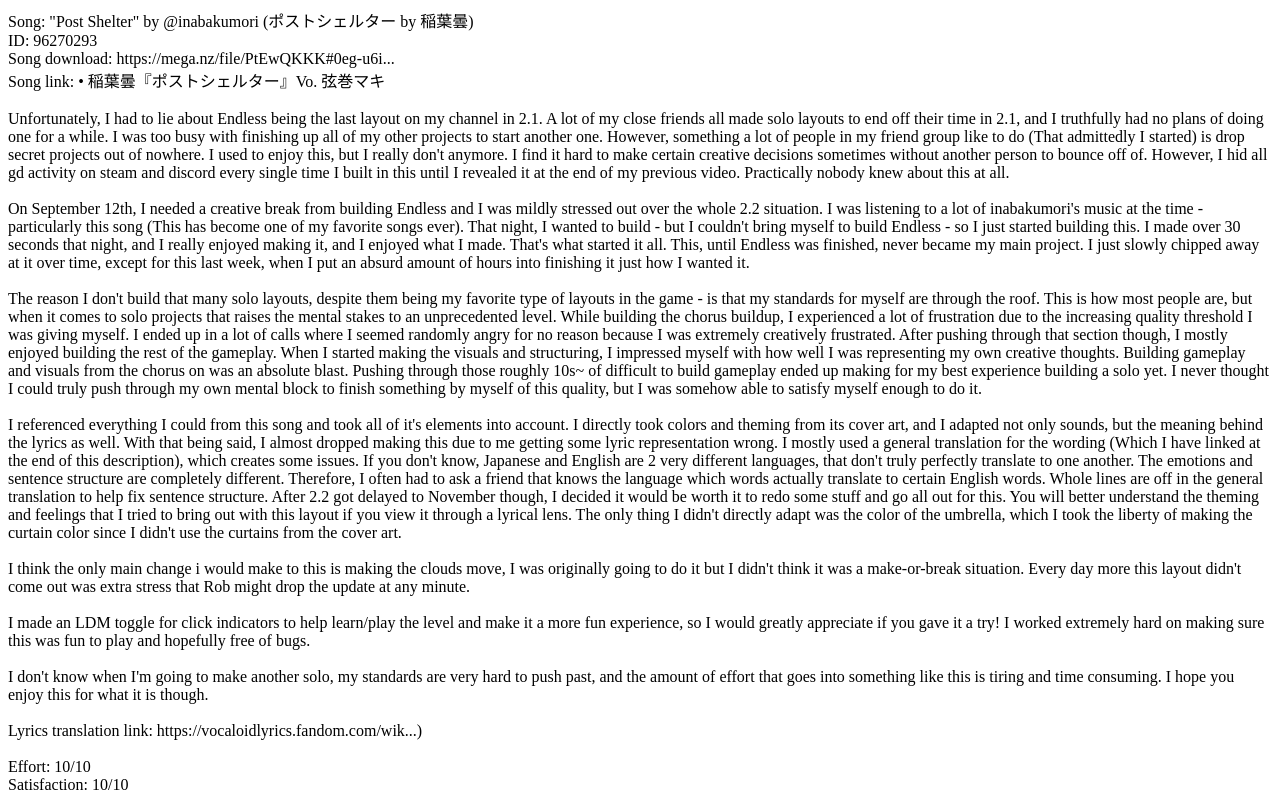
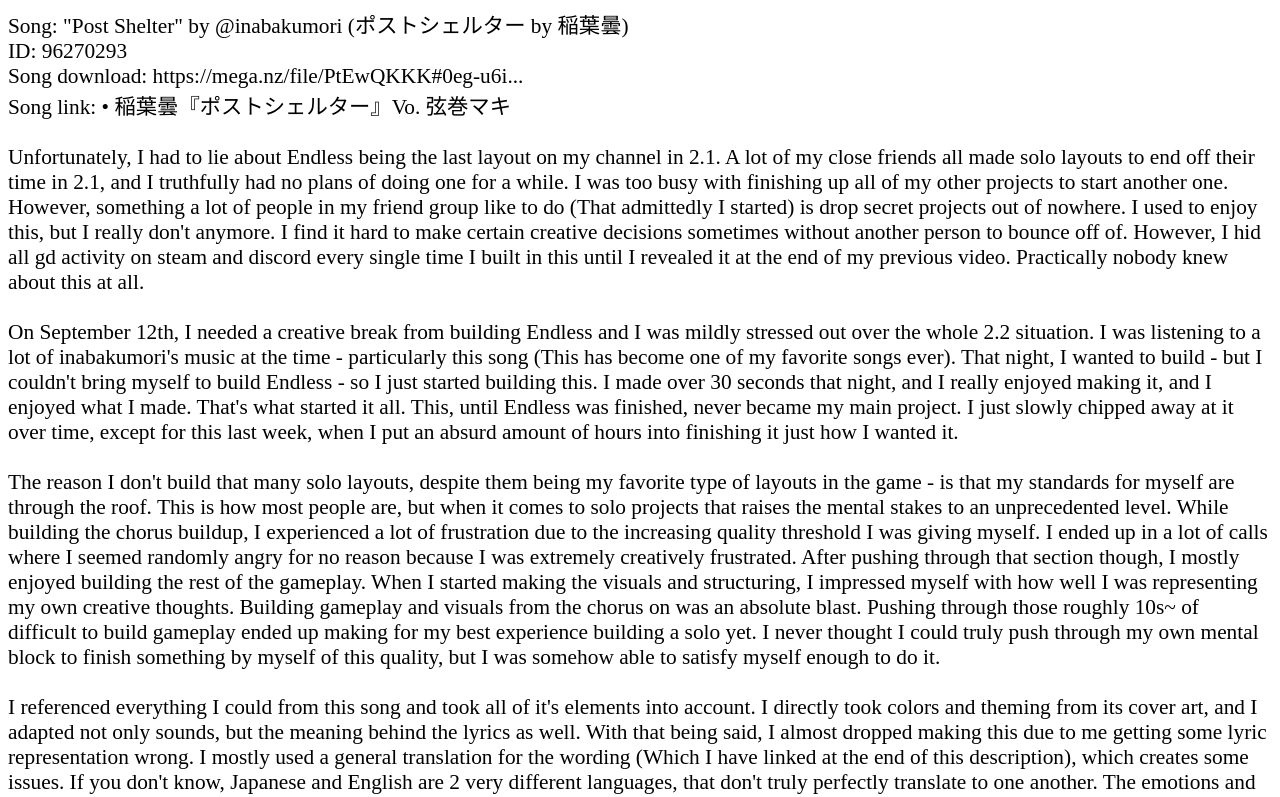
Before and after one commit to fizzyblizzy/strayoutpost, a plain HTML site: page index.html in a window 1280 px wide. Shown: the top 797 px of the page. Drawn offline with Linux system fonts and the light colour scheme.

Commit message:
Update index.html

```diff
--- a/index.html
+++ b/index.html
@@ -1,4 +1,6 @@
-<h>Song: "Post Shelter" by @inabakumori  (ポストシェルター by 稲葉曇)
+<div style="font-size: 16pt;">
+
+Song: "Post Shelter" by @inabakumori  (ポストシェルター by 稲葉曇)
 <br>ID: 96270293
 <br>Song download: https://mega.nz/file/PtEwQKKK#0eg-u6i...
 <br>Song link:    • 稲葉曇『ポストシェルター』Vo. 弦巻マキ
@@ -20,4 +22,4 @@
 <br><br>Lyrics translation link: https://vocaloidlyrics.fandom.com/wik...)
 
 <br><br>Effort: 10/10
-<br>Satisfaction: 10/10</h>
+<br>Satisfaction: 10/10
```
